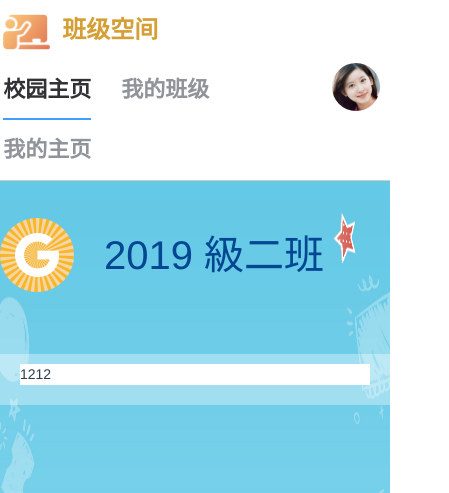
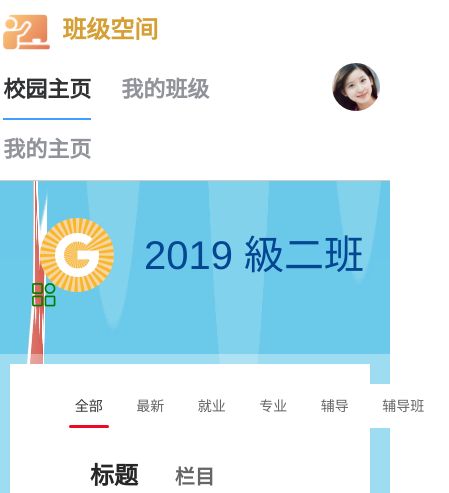
Before and after one commit to chenaaaa1111/schoolProject, a Vue app: page /#/elseclass in a window 390 px wide. Shown: the top 493 px of the page, 449 px wide, since content can reach past the window. Built offline with nearby package versions, Linux system fonts and the light colour scheme.

Commit message:
增加侧边栏

```diff
--- a/src/views/classes/otherClassPages/index.vue
+++ b/src/views/classes/otherClassPages/index.vue
@@ -1,15 +1,17 @@
 <!-- 别人的班级主页 -->
 <template>
     <div class="container">
-            <div class="logo">
-                    <img src="./../../../assets/images/class_else.png"  alt=""><span>2019 級二班</span>
+        <div class="logo" style="position: relative;">
+            <img src="./../../../assets/images/class_else.png" alt=""><span>2019 級二班</span>
+            <van-icon name="apps-o" class="phoneYidong"  @click="showSlide" />
         </div>
         <div class="mainContent">
-                    <div class="slidbar">
+            <div class="slidbar" ref="slidbar">
                 <LeftPhotoLIst></LeftPhotoLIst>
             </div>
+
             <div class="content">
-                        1212
+                <mainNavBar></mainNavBar>
             </div>
         </div>
     </div>
@@ -18,7 +20,7 @@
 <script>
     import homePage from '@/views/public/homePage';
     import LeftPhotoLIst from '@/components/LeftPhotoLIst';
-
+    import mainNavBar from '@/components/mainNavBar';
     export default {
         name: 'otherClassPageIndex',
         data() {
@@ -27,11 +29,19 @@
             }
         },
         methods: {
-
+            showSlide:function(){
+                var dis=this.$refs.slidbar.style.display;
+                if(dis=='none'){
+                    this.$refs.slidbar.style.display="block";
+                }else{
+                    this.$refs.slidbar.style.display="none";
+                }
+            }
         },
         components: {
             homePage,
-            LeftPhotoLIst
+            LeftPhotoLIst,
+            mainNavBar
         }
     }
 
@@ -39,41 +49,76 @@
 <style>
     @media screen and (max-width: 600px) {
         .slidbar {
-           display: none;
+            display: none ;
+
+        }
+        .phoneYidong {
+            visibility: visible !important;
+        }
+        .mainContent {
+            padding-left: 10px !important;
+        }
+    }
+    @media screen and (min-width: 601px) {
+        .slidbar {
+            display: block !important ;
 
         }
     }
 </style>
-<style >
-    .slidbar{
-        width: 300px;
+<style>
+    .logo {
+        padding-left: 40px;
+    }
+
+    .phoneYidong {
+        position: absolute;
+        font-size: 30px;
+        top: 100px;
+        left: 1.8rem;
+        color: green;
+        visibility: hidden;
+    }
+
+    .slidbar {
+        width: 280px;
         margin-right: 10px;
         background: #fff;
+        position: absolute;
+        left: 12px;
+        z-index: 99;
     }
-    .content{
+
+    .content {
         flex: 1;
         background: #fff;
     }
-    .mainContent{
-        background: rgba(255,255,255,0.34);
+
+    .mainContent {
+        background: rgba(255, 255, 255, 0.34);
         padding: 10px 20px 20px 20px;
-        display: flex;
+        padding-left: 300px;
+        position: relative;
 
     }
-    .logo img{
+
+    .logo img {
         width: 74px;
         height: 74px;
         vertical-align: middle;
     }
-    .logo{
+
+    .logo {
         padding-top: 38px;
         padding-bottom: 62px;
     }
-    .container{
+
+    .container {
         max-width: 1240px;
         margin: 0 auto;
     }
-    .logo span{
+
+    .logo span {
         font-size: 40px;
         vertical-align: middle;
         margin-left: 30px;
```
Lines whose indentation alone changed are shown as unchanged.
